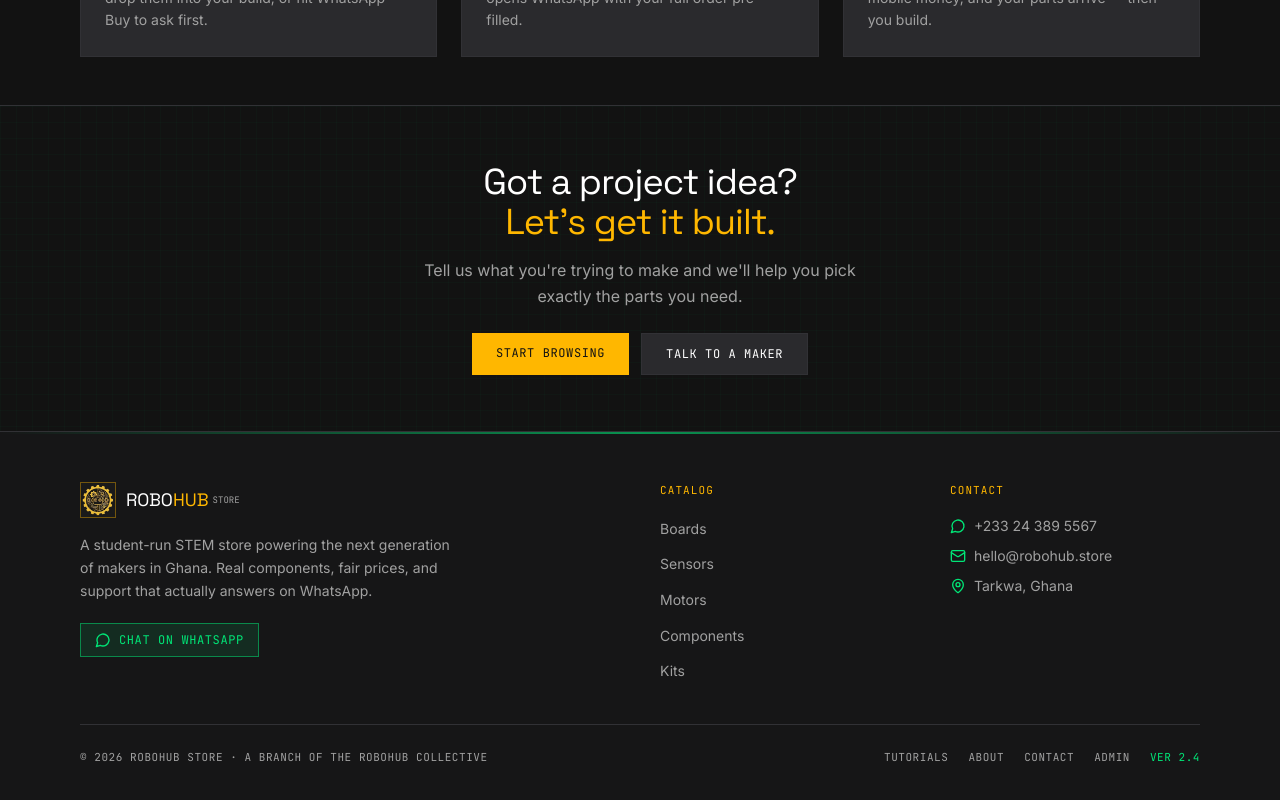
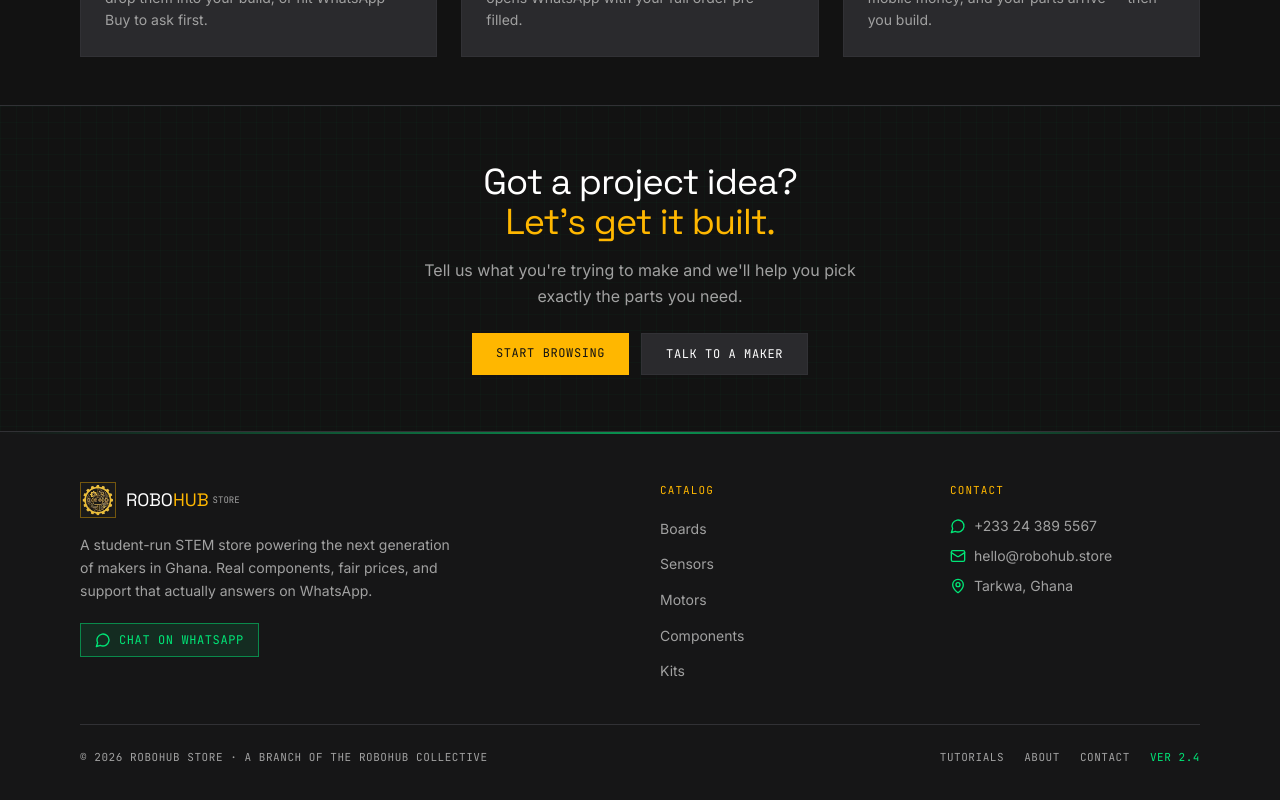
Before and after one commit to kodjogeoffrey-design/ROBOHUB-Store, a React (Vite) app: page / in a window 1280 px wide. Shown: the part 2150-2950 px from the top of the page. Built offline with nearby package versions, Linux system fonts and the light colour scheme; no server answers; the database is empty.

Commit message:
Remove Admin link from public footer nav

```diff
--- a/src/components/Footer.jsx
+++ b/src/components/Footer.jsx
@@ -81,7 +81,6 @@ export default function Footer() {
             <Link to="/tutorials" className="hover:text-foreground">Tutorials</Link>
             <Link to="/about" className="hover:text-foreground">About</Link>
             <Link to="/contact" className="hover:text-foreground">Contact</Link>
-            <Link to="/admin" className="hover:text-foreground">Admin</Link>
             <span className="text-accent">VER 2.4</span>
           </div>
         </div>
```
